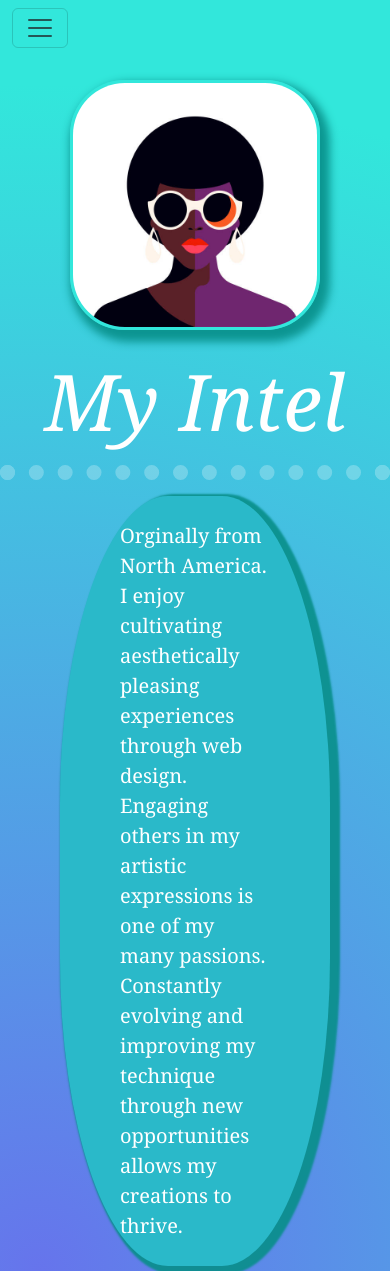
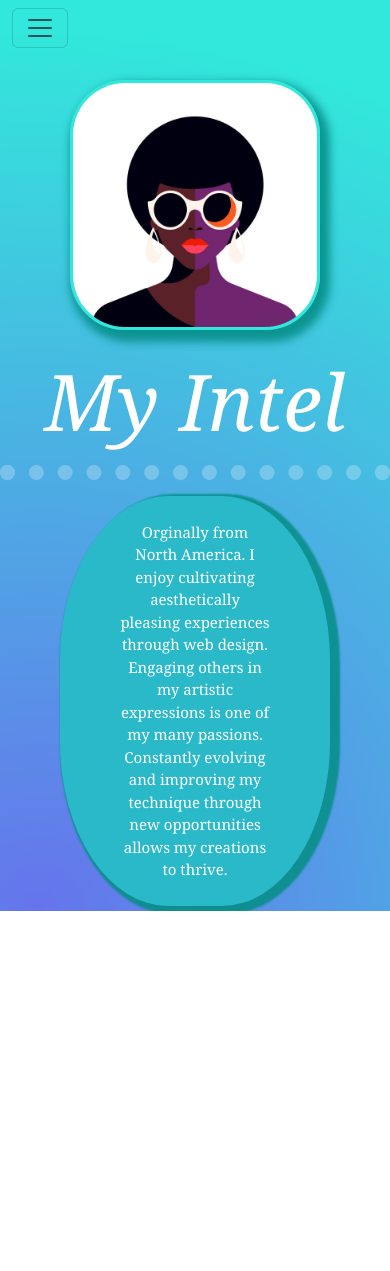
Before and after one commit to mia24sims/responsive-portfolio-shecodes, a plain HTML site: page intel.html in a window 390 px wide. After the commit the page ends 911 px from the top, so only its background shows below. Drawn offline with nearby package versions, Linux system fonts and the light colour scheme.

Commit message:
update css intel info

```diff
--- a/styles.css
+++ b/styles.css
@@ -266,11 +266,10 @@ button a {
     margin-bottom: -15px;
     border-radius: 0%;
     border-radius: 15%;
-
   }
   .intel-info {
-    font-size: 20px;
-    text-align: left;
+    font-size: 15px;
+    text-align: center;
     margin-top: 15px;
     margin-bottom: 5px;
     border: none;
```
